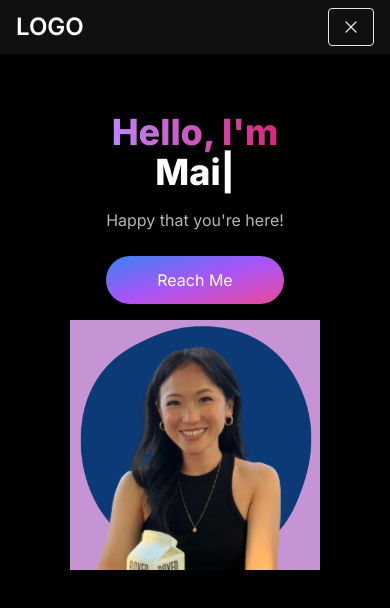
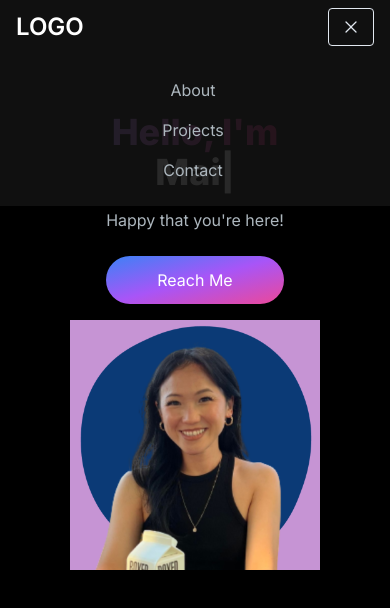
Before and after one commit to vmaineng/mai-web, a Next.js app: page / in a window 390 px wide. Both pictures are taken after a click on the button 351 px from the left and 27 px from the top of the page. Shown: the top 608 px of the page. Built offline with nearby package versions, Linux system fonts and the light colour scheme.

Commit message:
added in menu links opacity

```diff
--- /dev/null
+++ b/app/components/MenuOverlay.jsx
@@ -0,0 +1,16 @@
+import React from "react";
+import NavLinks from "./NavLinks";
+
+const MenuOverlay = ({ links }) => {
+  return (
+    <ul className="flex flex-col py-4 items-center">
+      {links.map((link, index) => (
+        <li key={index}>
+          <NavLinks href={link.path} title={link.title} />
+        </li>
+      ))}
+    </ul>
+  );
+};
+
+export default MenuOverlay;
--- a/app/components/Navbar.jsx
+++ b/app/components/Navbar.jsx
@@ -3,6 +3,7 @@
 import Link from "next/link";
 import NavLinks from "./NavLinks";
 import { Bars3Icon, XMarkIcon } from "@heroicons/react/24/solid";
+import MenuOverlay from "./MenuOverlay";
 
 const Navbar = () => {
   const [navbarOpen, setnavbarOpen] = useState(false);
@@ -58,7 +59,9 @@
           </ul>
         </div>
       </div>
+      {navbarOpen ? <MenuOverlay links={navLinks} /> : null}
     </nav>
+    //shows the menu links for low opacity
   );
 };
 
```
